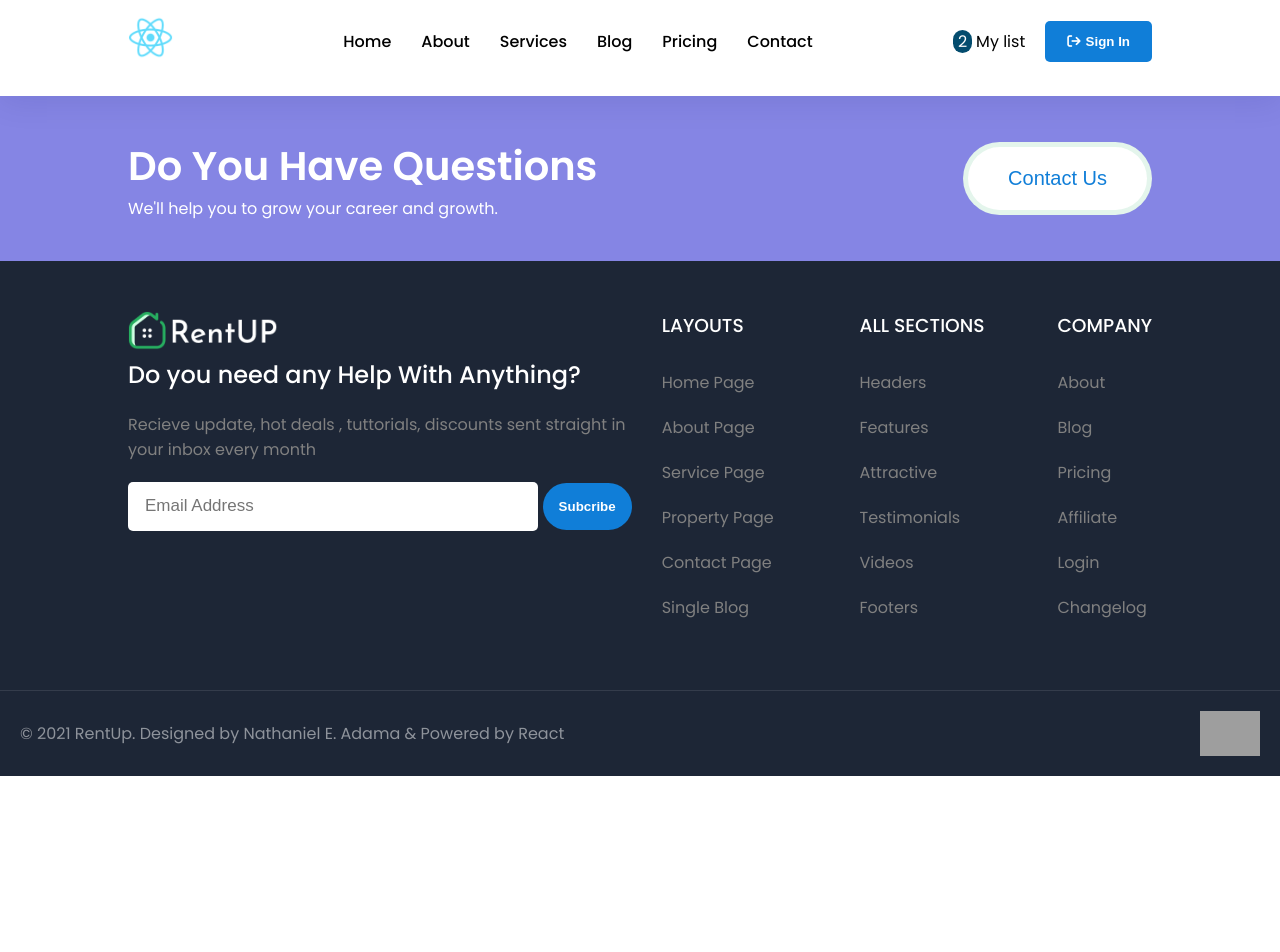
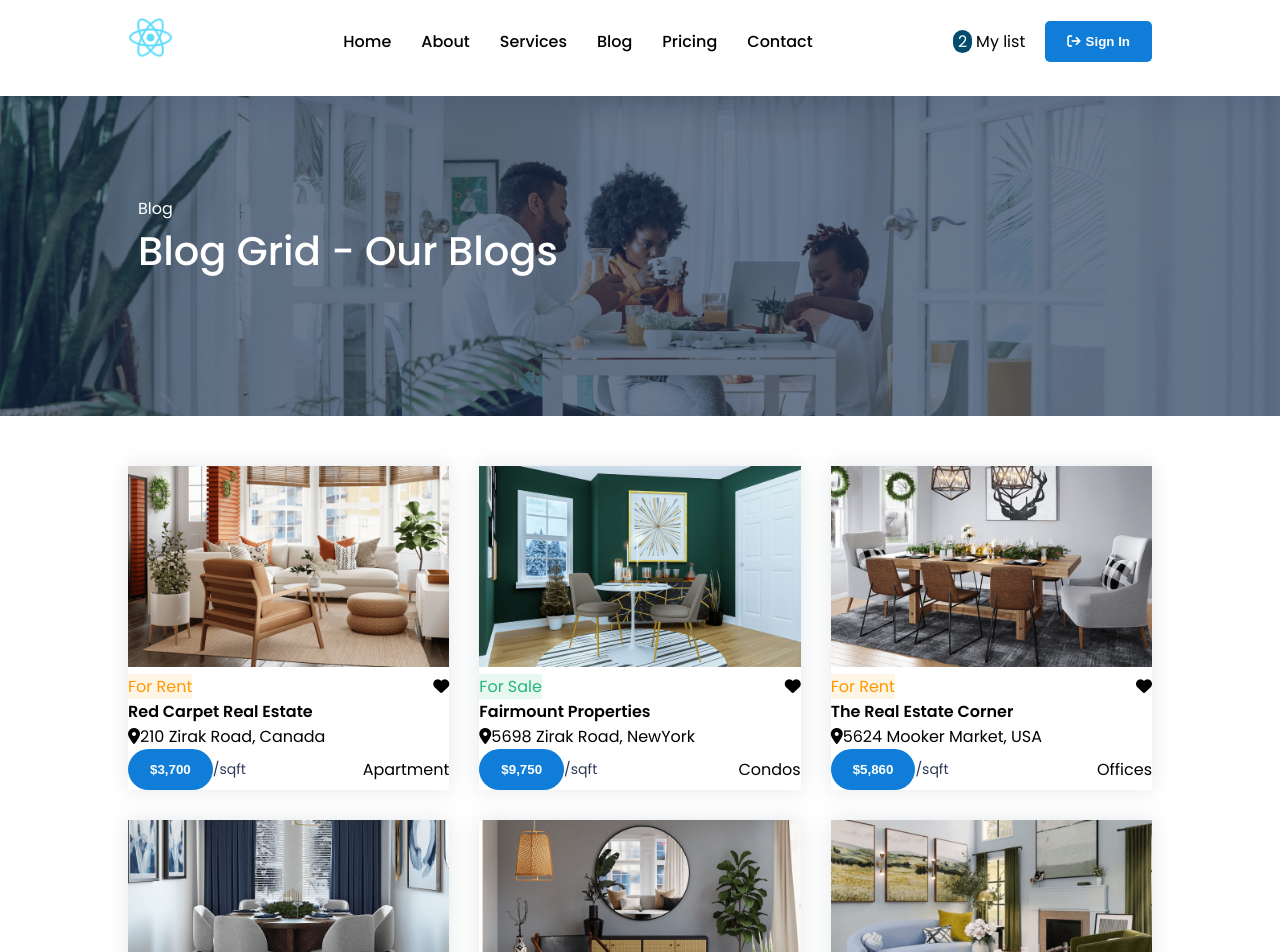
Before and after one commit to s-kvng/Real-Estate, a React (Create React App) app: page /blog in a window 1280 px wide. Shown: the top 952 px of the page. Before the commit the page ends 800 px from the top, so only its background shows below. Built offline with nearby package versions, Linux system fonts and the light colour scheme; grey boxes are pictures that could not be loaded.

Commit message:
Add blog

```diff
--- a/src/App.css
+++ b/src/App.css
@@ -200,3 +200,7 @@ img{
 
   margin-bottom: 80px;
 }
+
+.mt{
+  margin-top: 50px;
+}
--- /dev/null
+++ b/src/components/blog/Blog.jsx
@@ -0,0 +1,21 @@
+import React from 'react'
+import Back from '../common/Back';
+import img from '../images/about.jpg';
+import RecentCard from '../home/recent/RecentCard';
+
+const Blog = () => {
+  return (
+    <>
+        <section className="blog ">
+            <Back  name="Blog"  title="Blog Grid - Our Blogs" cover={img}/>
+
+            <div className=" container mb5 mt">
+                <RecentCard />
+            </div>
+
+        </section>
+    </>
+  )
+}
+
+export default Blog
--- a/src/components/pages/Pages.jsx
+++ b/src/components/pages/Pages.jsx
@@ -5,6 +5,7 @@ import  Home   from '../home/Home';
 import Footer from '../common/footer/Footer';
 import About from '../About/About';
 import Services from '../Services/Services';
+import Blog from '../blog/Blog';
 
 const Pages = () => {
   return (
@@ -14,7 +15,10 @@ const Pages = () => {
         <Routes>
           <Route path='/' element={<Home />} />
           <Route path='/about' element={<About />} />
-          <Route path='/services' element={<Services />} />        </Routes>
+          <Route path='/services' element={<Services />} />
+          <Route path='/blog' element={<Blog />} />
+
+          </Routes>
         <Footer />
       </Router>
     </>
```
